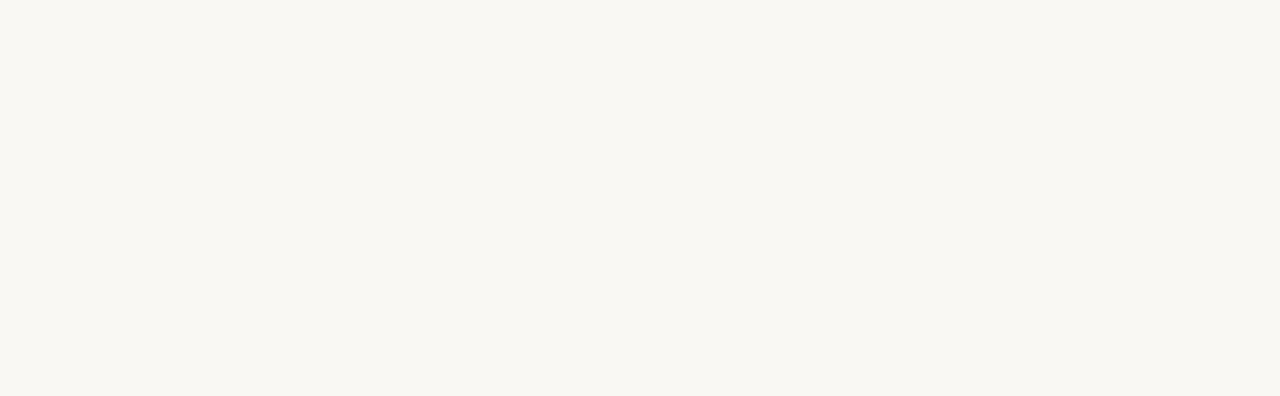
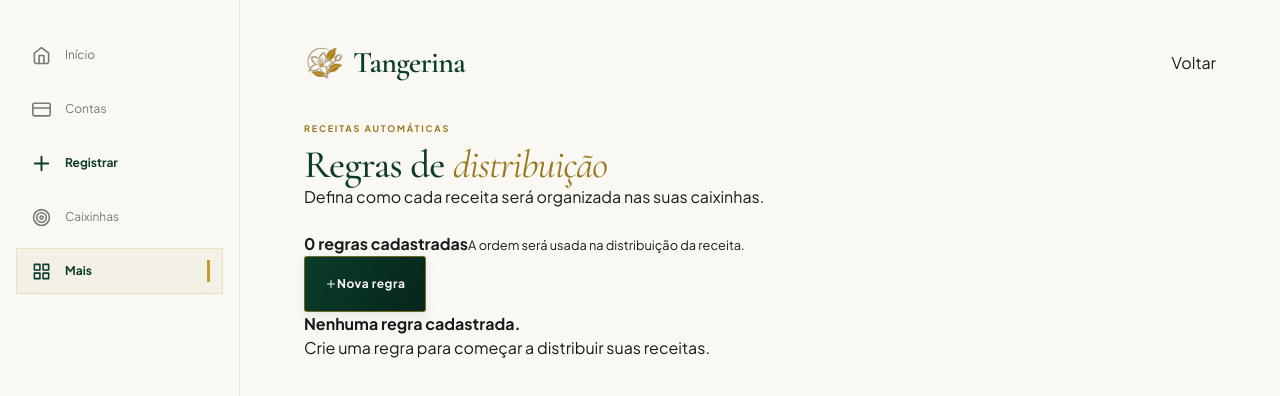
Before and after one commit to mosiah-andrade/tangerina, a Next.js app in the folder app/: page /regras-distribuicao in a window 1280 px wide. Before the commit this address had no page. Shown: the top 396 px of the page. Built offline with nearby package versions, Linux system fonts and the light colour scheme.

Commit message:
feat: adicionar interface de regras de distribuição

```diff
--- /dev/null
+++ b/app/app/regras-distribuicao/page.tsx
@@ -0,0 +1,181 @@
+"use client";
+
+import { useEffect, useState } from "react";
+import Link from "next/link";
+import { FiArrowLeft, FiPlus, FiX } from "react-icons/fi";
+import { AppBrand } from "@/components/app-brand";
+import { BottomNavigation } from "@/components/bottom-navigation";
+import { getDatabase } from "@/lib/persistence/database";
+import {
+  criarRegraDistribuicao,
+  listarRegrasDistribuicao,
+} from "@/lib/persistence/distribuicao/regras";
+import { parseMoneyToCents } from "@/domain/finance/money";
+import type { RegraDistribuicao, TipoCalculoDistribuicao } from "@/lib/persistence/entities";
+
+type FormState = {
+  nome: string;
+  caixinhaId: string;
+  tipoCalculo: TipoCalculoDistribuicao;
+  valor: string;
+};
+
+const initialForm: FormState = {
+  nome: "",
+  caixinhaId: "",
+  tipoCalculo: "valor_fixo",
+  valor: "0,00",
+};
+
+export default function RegrasDistribuicaoPage() {
+  const [regras, setRegras] = useState<RegraDistribuicao[]>([]);
+  const [caixinhas, setCaixinhas] = useState<{ id: string; nome: string }[]>([]);
+  const [form, setForm] = useState<FormState>(initialForm);
+  const [aberto, setAberto] = useState(false);
+  const [erro, setErro] = useState("");
+
+  async function carregar() {
+    const db = getDatabase();
+    const [listaRegras, listaCaixinhas] = await Promise.all([
+      listarRegrasDistribuicao(db),
+      db.caixinhas.where("ativa").equals(1).toArray(),
+    ]);
+    setRegras(listaRegras);
+    setCaixinhas(listaCaixinhas.map(({ id, nome }) => ({ id, nome })));
+  }
+
+  useEffect(() => {
+    carregar().catch((error: unknown) =>
+      setErro(error instanceof Error ? error.message : "Não foi possível carregar as regras."),
+    );
+  }, []);
+
+  async function salvar(event: React.FormEvent<HTMLFormElement>) {
+    event.preventDefault();
+    setErro("");
+
+    try {
+      if (!form.nome.trim() || !form.caixinhaId) {
+        throw new Error("Informe um nome e selecione uma caixinha.");
+      }
+
+      const db = getDatabase();
+      const ordem = regras.length ? Math.max(...regras.map((regra) => regra.ordem)) + 1 : 1;
+
+      if (form.tipoCalculo === "valor_fixo") {
+        await criarRegraDistribuicao(db, {
+          nome: form.nome,
+          caixinhaId: form.caixinhaId,
+          ordem,
+          tipoCalculo: form.tipoCalculo,
+          valorFixoCentavos: parseMoneyToCents(form.valor),
+        });
+      } else {
+        const percentual = Number(form.valor.replace(",", "."));
+        if (!Number.isFinite(percentual) || percentual <= 0 || percentual > 100) {
+          throw new Error("Informe um percentual entre 0 e 100.");
+        }
+
+        await criarRegraDistribuicao(db, {
+          nome: form.nome,
+          caixinhaId: form.caixinhaId,
+          ordem,
+          tipoCalculo: form.tipoCalculo,
+          percentual: Math.round(percentual * 100),
+        });
+      }
+
+      setForm(initialForm);
+      setAberto(false);
+      await carregar();
+    } catch (error) {
+      setErro(error instanceof Error ? error.message : "Não foi possível salvar a regra.");
+    }
+  }
+
+  return (
+    <>
+      <main className="app-shell regras-page">
+        <header className="app-header">
+          <AppBrand />
+          <Link className="context-label" href="/mais">
+            Voltar
+          </Link>
+        </header>
+
+        <section className="dashboard-greeting">
+          <p>RECEITAS AUTOMÁTICAS</p>
+          <h1>Regras de <em>distribuição</em></h1>
+          <span>Defina como cada receita será organizada nas suas caixinhas.</span>
+        </section>
+
+        <section className="regras-toolbar">
+          <div>
+            <strong>{regras.length} {regras.length === 1 ? "regra" : "regras"} cadastradas</strong>
+            <small>A ordem será usada na distribuição da receita.</small>
+          </div>
+          <button className="button-primary" type="button" onClick={() => setAberto(true)}>
+            <FiPlus aria-hidden="true" /> Nova regra
+          </button>
+        </section>
+
+        {erro && <p className="form-error">{erro}</p>}
+
+        <section className="regras-lista">
+          {regras.length === 0 ? (
+            <div className="empty-state">
+              <strong>Nenhuma regra cadastrada.</strong>
+              <p>Crie uma regra para começar a distribuir suas receitas.</p>
+            </div>
+          ) : (
+            regras.map((regra) => {
+              const caixinha = caixinhas.find((item) => item.id === regra.caixinhaId);
+              const detalhe =
+                regra.tipoCalculo === "valor_fixo"
+                  ? new Intl.NumberFormat("pt-BR", { style: "currency", currency: "BRL" }).format(regra.valorFixoCentavos / 100)
+                  : `${(regra.percentual / 100).toLocaleString("pt-BR", { maximumFractionDigits: 2 })}%`;
+
+              const base =
+                regra.tipoCalculo === "valor_fixo"
+                  ? "Valor fixo"
+                  : regra.tipoCalculo === "percentual_receita_bruta"
+                    ? "% da receita bruta"
+                    : "% do saldo restante";
+
+              return (
+                <article className="regra-card" key={regra.id}>
+                  <span className="regra-order">{regra.ordem}</span>
+                  <div>
+                    <strong>{regra.nome}</strong>
+                    <small>{caixinha?.nome ?? "Caixinha indisponível"} · {base}</small>
+                  </div>
+                  <b>{detalhe}</b>
+                </article>
+              );
+            })
+          )}
+        </section>
+      </main>
+
+      {aberto && (
+        <div className="modal-backdrop" role="presentation">
+          <form className="modal-card regras-form" onSubmit={salvar}>
+            <button className="modal-close" type="button" onClick={() => setAberto(false)} aria-label="Fechar">
+              <FiX />
+            </button>
+            <p className="modal-eyebrow">NOVA REGRA</p>
+            <h2>Como distribuir?</h2>
+
+            <label>Nome<input value={form.nome} onChange={(event) => setForm({ ...form, nome: event.target.value })} placeholder="Ex.: Reserva mensal" /></label>
+            <label>Caixinha<select value={form.caixinhaId} onChange={(event) => setForm({ ...form, caixinhaId: event.target.value })}><option value="">Selecione</option>{caixinhas.map((caixinha) => <option key={caixinha.id} value={caixinha.id}>{caixinha.nome}</option>)}</select></label>
+            <label>Tipo<select value={form.tipoCalculo} onChange={(event) => setForm({ ...form, tipoCalculo: event.target.value as TipoCalculoDistribuicao, valor: event.target.value === "valor_fixo" ? "0,00" : "0" })}><option value="valor_fixo">Valor fixo</option><option value="percentual_receita_bruta">% da receita bruta</option><option value="percentual_saldo_restante">% do saldo restante</option></select></label>
+            <label>{form.tipoCalculo === "valor_fixo" ? "Valor" : "Percentual"}<input value={form.valor} onChange={(event) => setForm({ ...form, valor: event.target.value })} inputMode="decimal" placeholder={form.tipoCalculo === "valor_fixo" ? "0,00" : "0"} /></label>
+            <button className="button-primary" type="submit">Salvar regra</button>
+          </form>
+        </div>
+      )}
+
+      <BottomNavigation active="/mais" />
+    </>
+  );
+}
```
